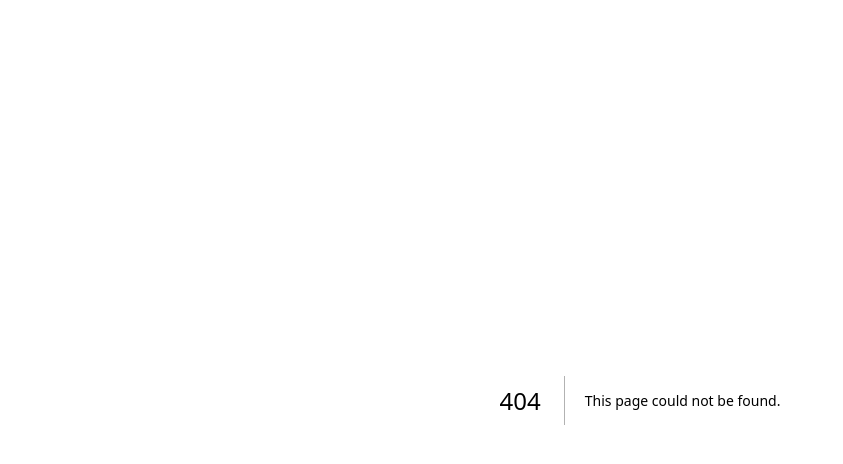
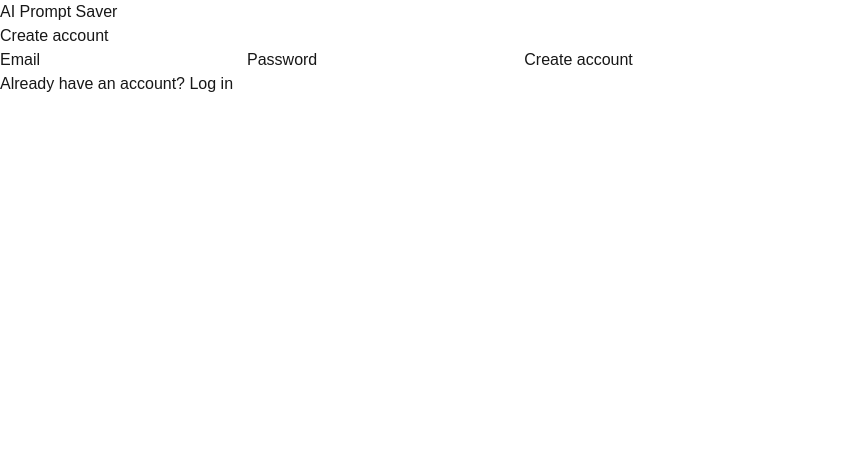
Before and after one commit to ohmiler/ai-prompt-saver-app, a Next.js app: page /register in a window 1280 px wide. Before the commit this address had no page. Shown: the top 464 px of the page, without its empty margins (0-843 px from the left). Built offline with nearby package versions, Linux system fonts and the light colour scheme; no server answers.

Commit message:
feat: add email password auth pages

```diff
--- /dev/null
+++ b/app/actions/auth.ts
@@ -0,0 +1,91 @@
+"use server";
+
+import { Prisma } from "@prisma/client";
+import { redirect } from "next/navigation";
+import { clearSession, createSession } from "@/lib/auth";
+import { prisma } from "@/lib/db";
+import { hashPassword, verifyPassword } from "@/lib/password";
+import { validateLoginInput, validateRegisterInput } from "@/lib/validation";
+
+export type AuthActionState = {
+  message: string;
+};
+
+const initialError = { message: "" };
+
+export async function registerAction(
+  _state: AuthActionState,
+  formData: FormData,
+): Promise<AuthActionState> {
+  const input = validateRegisterInput({
+    email: formData.get("email"),
+    password: formData.get("password"),
+  });
+
+  if (!input.ok) {
+    return { message: input.message };
+  }
+
+  try {
+    const user = await prisma.user.create({
+      data: {
+        email: input.value.email,
+        passwordHash: await hashPassword(input.value.password),
+      },
+    });
+
+    await createSession(user.id);
+  } catch (error) {
+    if (
+      error instanceof Prisma.PrismaClientKnownRequestError &&
+      error.code === "P2002"
+    ) {
+      return { message: "An account with this email already exists." };
+    }
+
+    return { message: "Could not create account. Please try again." };
+  }
+
+  redirect("/");
+}
+
+export async function loginAction(
+  _state: AuthActionState,
+  formData: FormData,
+): Promise<AuthActionState> {
+  const input = validateLoginInput({
+    email: formData.get("email"),
+    password: formData.get("password"),
+  });
+
+  if (!input.ok) {
+    return { message: input.message };
+  }
+
+  const user = await prisma.user.findUnique({
+    where: { email: input.value.email },
+  });
+
+  if (!user) {
+    return { message: "Invalid email or password." };
+  }
+
+  const passwordValid = await verifyPassword(
+    input.value.password,
+    user.passwordHash,
+  );
+
+  if (!passwordValid) {
+    return { message: "Invalid email or password." };
+  }
+
+  await createSession(user.id);
+  redirect("/");
+}
+
+export async function logoutAction() {
+  await clearSession();
+  redirect("/login");
+}
+
+export const emptyAuthState = initialError;
--- a/app/layout.tsx
+++ b/app/layout.tsx
@@ -13,8 +13,8 @@ const geistMono = Geist_Mono({
 });
 
 export const metadata: Metadata = {
-  title: "Create Next App",
-  description: "Generated by create next app",
+  title: "AI Prompt Saver",
+  description: "Save, search, and organize reusable AI prompts.",
 };
 
 export default function RootLayout({
--- /dev/null
+++ b/app/login/page.tsx
@@ -0,0 +1,28 @@
+import { loginAction } from "@/app/actions/auth";
+import { AuthForm } from "@/app/ui/auth-form";
+import { getCurrentUser } from "@/lib/auth";
+import { redirect } from "next/navigation";
+
+export default async function LoginPage() {
+  const user = await getCurrentUser();
+
+  if (user) {
+    redirect("/");
+  }
+
+  return (
+    <main className="auth-page">
+      <section className="auth-panel">
+        <p className="eyebrow">AI Prompt Saver</p>
+        <h1>Log in</h1>
+        <AuthForm
+          action={loginAction}
+          buttonLabel="Log in"
+          footerLabel="New here?"
+          footerHref="/register"
+          footerLink="Create an account"
+        />
+      </section>
+    </main>
+  );
+}
--- /dev/null
+++ b/app/register/page.tsx
@@ -0,0 +1,28 @@
+import { registerAction } from "@/app/actions/auth";
+import { AuthForm } from "@/app/ui/auth-form";
+import { getCurrentUser } from "@/lib/auth";
+import { redirect } from "next/navigation";
+
+export default async function RegisterPage() {
+  const user = await getCurrentUser();
+
+  if (user) {
+    redirect("/");
+  }
+
+  return (
+    <main className="auth-page">
+      <section className="auth-panel">
+        <p className="eyebrow">AI Prompt Saver</p>
+        <h1>Create account</h1>
+        <AuthForm
+          action={registerAction}
+          buttonLabel="Create account"
+          footerLabel="Already have an account?"
+          footerHref="/login"
+          footerLink="Log in"
+        />
+      </section>
+    </main>
+  );
+}
--- /dev/null
+++ b/app/ui/auth-form.tsx
@@ -0,0 +1,52 @@
+"use client";
+
+import Link from "next/link";
+import { useActionState } from "react";
+import type { AuthActionState } from "@/app/actions/auth";
+
+type AuthFormProps = {
+  action: (
+    state: AuthActionState,
+    formData: FormData,
+  ) => Promise<AuthActionState>;
+  buttonLabel: string;
+  footerLabel: string;
+  footerHref: string;
+  footerLink: string;
+};
+
+const initialState: AuthActionState = { message: "" };
+
+export function AuthForm({
+  action,
+  buttonLabel,
+  footerLabel,
+  footerHref,
+  footerLink,
+}: AuthFormProps) {
+  const [state, formAction, pending] = useActionState(action, initialState);
+
+  return (
+    <form action={formAction} className="auth-form">
+      <label>
+        Email
+        <input name="email" type="email" autoComplete="email" required />
+      </label>
+      <label>
+        Password
+        <input name="password" type="password" minLength={8} required />
+      </label>
+      {state.message ? (
+        <p className="form-error" role="alert">
+          {state.message}
+        </p>
+      ) : null}
+      <button type="submit" disabled={pending}>
+        {pending ? "Working..." : buttonLabel}
+      </button>
+      <p className="auth-footer">
+        {footerLabel} <Link href={footerHref}>{footerLink}</Link>
+      </p>
+    </form>
+  );
+}
```
